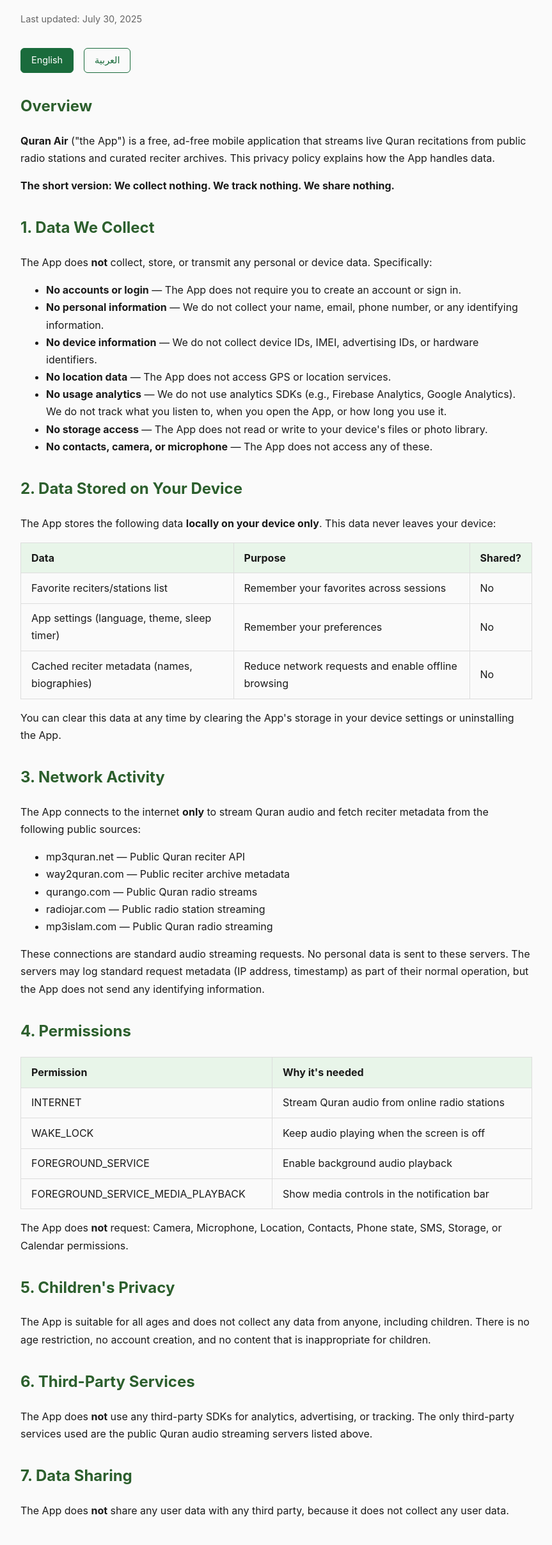
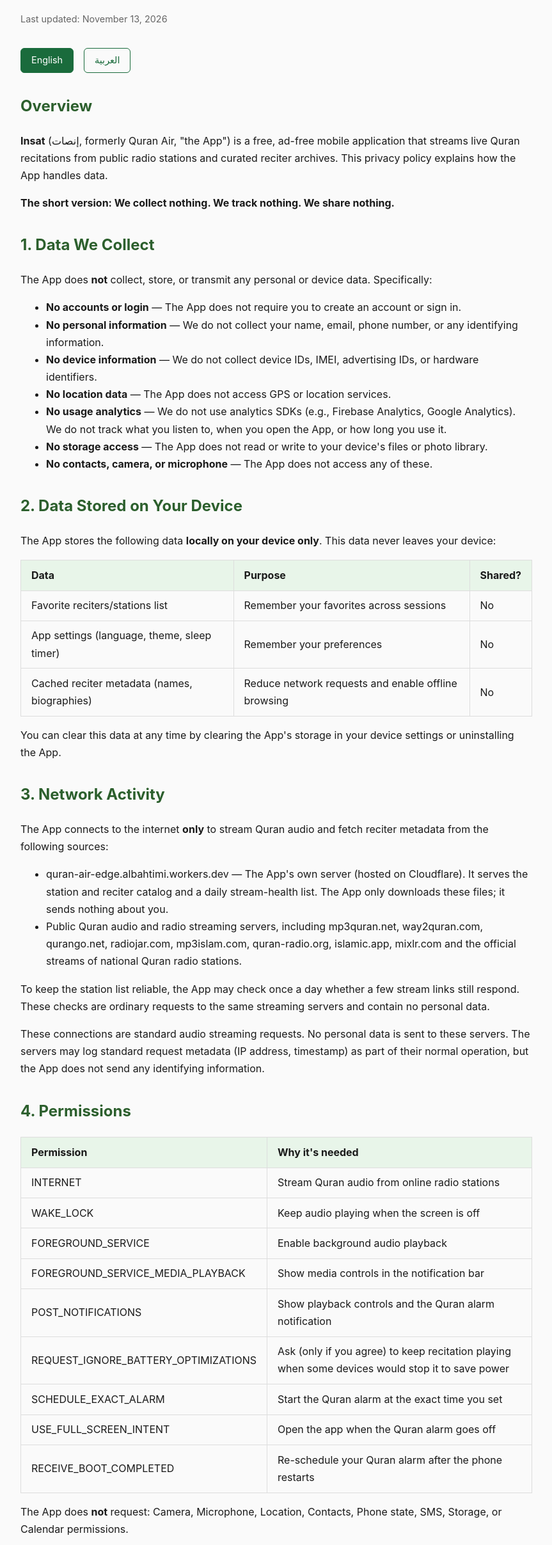
Before and after one commit to AbdelQuddous/pp-quranair, a plain HTML site: page index.html in a window 1280 px wide. Shown: the part 121-2536 px from the top of the page at 64% size, without its empty margins (208-1071 px from the left). Drawn offline with Linux system fonts and the light colour scheme.

Commit message:
Update privacy policy for Insat (إنصات): own catalog server, alarm and notification permissions

```diff
--- a/index.html
+++ b/index.html
@@ -3,7 +3,7 @@
 <head>
     <meta charset="UTF-8">
     <meta name="viewport" content="width=device-width, initial-scale=1.0">
-    <title>Privacy Policy — Quran Air</title>
+    <title>Privacy Policy — Insat (إنصات)</title>
     <style>
         body {
             font-family: -apple-system, BlinkMacSystemFont, "Segoe UI", Roboto, "Helvetica Neue", Arial, sans-serif;
@@ -79,7 +79,7 @@
 <body>
 
 <h1>Privacy Policy</h1>
-<p class="last-updated">Last updated: July 30, 2025</p>
+<p class="last-updated">Last updated: November 13, 2026</p>
 
 <div class="lang-switch">
     <a href="#" class="active" onclick="showLang('en'); return false;">English</a>
@@ -91,7 +91,7 @@
 <div id="lang-en" class="section-en">
 
 <h2>Overview</h2>
-<p><strong>Quran Air</strong> ("the App") is a free, ad-free mobile application that streams live Quran recitations from public radio stations and curated reciter archives. This privacy policy explains how the App handles data.</p>
+<p><strong>Insat</strong> (إنصات, formerly Quran Air, "the App") is a free, ad-free mobile application that streams live Quran recitations from public radio stations and curated reciter archives. This privacy policy explains how the App handles data.</p>
 
 <p><strong>The short version: We collect nothing. We track nothing. We share nothing.</strong></p>
 
@@ -118,14 +118,12 @@
 <p>You can clear this data at any time by clearing the App's storage in your device settings or uninstalling the App.</p>
 
 <h2>3. Network Activity</h2>
-<p>The App connects to the internet <strong>only</strong> to stream Quran audio and fetch reciter metadata from the following public sources:</p>
+<p>The App connects to the internet <strong>only</strong> to stream Quran audio and fetch reciter metadata from the following sources:</p>
 <ul>
-    <li>mp3quran.net — Public Quran reciter API</li>
-    <li>way2quran.com — Public reciter archive metadata</li>
-    <li>qurango.com — Public Quran radio streams</li>
-    <li>radiojar.com — Public radio station streaming</li>
-    <li>mp3islam.com — Public Quran radio streaming</li>
+    <li>quran-air-edge.albahtimi.workers.dev — The App's own server (hosted on Cloudflare). It serves the station and reciter catalog and a daily stream-health list. The App only downloads these files; it sends nothing about you.</li>
+    <li>Public Quran audio and radio streaming servers, including mp3quran.net, way2quran.com, qurango.net, radiojar.com, mp3islam.com, quran-radio.org, islamic.app, mixlr.com and the official streams of national Quran radio stations.</li>
 </ul>
+<p>To keep the station list reliable, the App may check once a day whether a few stream links still respond. These checks are ordinary requests to the same streaming servers and contain no personal data.</p>
 <p>These connections are standard audio streaming requests. No personal data is sent to these servers. The servers may log standard request metadata (IP address, timestamp) as part of their normal operation, but the App does not send any identifying information.</p>
 
 <h2>4. Permissions</h2>
@@ -135,6 +133,11 @@
     <tr><td>WAKE_LOCK</td><td>Keep audio playing when the screen is off</td></tr>
     <tr><td>FOREGROUND_SERVICE</td><td>Enable background audio playback</td></tr>
     <tr><td>FOREGROUND_SERVICE_MEDIA_PLAYBACK</td><td>Show media controls in the notification bar</td></tr>
+    <tr><td>POST_NOTIFICATIONS</td><td>Show playback controls and the Quran alarm notification</td></tr>
+    <tr><td>REQUEST_IGNORE_BATTERY_OPTIMIZATIONS</td><td>Ask (only if you agree) to keep recitation playing when some devices would stop it to save power</td></tr>
+    <tr><td>SCHEDULE_EXACT_ALARM</td><td>Start the Quran alarm at the exact time you set</td></tr>
+    <tr><td>USE_FULL_SCREEN_INTENT</td><td>Open the app when the Quran alarm goes off</td></tr>
+    <tr><td>RECEIVE_BOOT_COMPLETED</td><td>Re-schedule your Quran alarm after the phone restarts</td></tr>
 </table>
 <p>The App does <strong>not</strong> request: Camera, Microphone, Location, Contacts, Phone state, SMS, Storage, or Calendar permissions.</p>
 
@@ -167,7 +170,7 @@
 <div id="lang-ar" class="section-ar">
 
 <h2>نظرة عامة</h2>
-<p><strong>إذاعة القرآن</strong> ("التطبيق") هو تطبيق مجاني وبدون إعلانات يبث تلاوات القرآن الكريم مباشرة من إذاعات عامة وأرشيفات قرائية منتقاة. تشرح سياسة الخصوصية هذه كيف يتعامل التطبيق مع البيانات.</p>
+<p><strong>إنصات</strong> (سابقًا «إذاعة القرآن» / Quran Air، "التطبيق") هو تطبيق مجاني وبدون إعلانات يبث تلاوات القرآن الكريم مباشرة من إذاعات عامة وأرشيفات قرائية منتقاة. تشرح سياسة الخصوصية هذه كيف يتعامل التطبيق مع البيانات.</p>
 
 <p><strong>باختصار: لا نجمع أي بيانات. لا نتتبع أي شيء. لا نشارك أي شيء.</strong></p>
 
@@ -194,14 +197,12 @@
 <p>يمكنك مسح هذه البيانات في أي وقت من خلال مسح تخزين التطبيق في إعدادات جهازك أو حذف التطبيق.</p>
 
 <h2>٣. نشاط الشبكة</h2>
-<p>التطبيق يتصل بالإنترنت <strong>فقط</strong> لبث صوت القرآن وجلب بيانات القراء من المصادر العامة التالية:</p>
+<p>التطبيق يتصل بالإنترنت <strong>فقط</strong> لبث صوت القرآن وجلب بيانات القراء من المصادر التالية:</p>
 <ul>
-    <li>mp3quran.net — واجهة برمجية عامة لقراء القرآن</li>
-    <li>way2quran.com — أرشيف قرائي عام</li>
-    <li>qurango.com — بث إذاعات القرآن</li>
-    <li>radiojar.com — بث إذاعات عامة</li>
-    <li>mp3islam.com — بث إذاعات القرآن</li>
+    <li>quran-air-edge.albahtimi.workers.dev — خادم التطبيق نفسه (مستضاف على Cloudflare). يوفّر قائمة الإذاعات والقراء وقائمة يومية بحالة البث. التطبيق يحمّل هذه الملفات فقط ولا يرسل أي شيء عنك.</li>
+    <li>خوادم بث القرآن والإذاعات العامة، ومنها mp3quran.net وway2quran.com وqurango.net وradiojar.com وmp3islam.com وquran-radio.org وislamic.app وmixlr.com، والبث الرسمي لإذاعات القرآن الوطنية.</li>
 </ul>
+<p>للحفاظ على عمل قائمة الإذاعات، قد يتحقق التطبيق مرة يوميًا من أن بعض روابط البث ما زالت تعمل. هذه طلبات عادية لنفس خوادم البث ولا تحتوي على أي بيانات شخصية.</p>
 <p>هذه الاتصالات هي طلبات بث صوتي عادية. لا يتم إرسال أي بيانات شخصية إلى هذه الخوادم. قد تسجل الخوادم بيانات الطلب القياسية (عنوان IP، الوقت) كجزء من تشغيلها العادي، لكن التطبيق لا يرسل أي معلومات تعريفية.</p>
 
 <h2>٤. الصلاحيات</h2>
@@ -211,6 +212,11 @@
     <tr><td>WAKE_LOCK</td><td>استمرار تشغيل الصوت عند إطفاء الشاشة</td></tr>
     <tr><td>FOREGROUND_SERVICE</td><td>تشغيل الصوت في الخلفية</td></tr>
     <tr><td>FOREGROUND_SERVICE_MEDIA_PLAYBACK</td><td>إظهار أدوات التحكم في شريط الإشعارات</td></tr>
+    <tr><td>POST_NOTIFICATIONS</td><td>إظهار أدوات التشغيل وإشعار منبّه القرآن</td></tr>
+    <tr><td>REQUEST_IGNORE_BATTERY_OPTIMIZATIONS</td><td>طلب استثناء التطبيق من توفير الطاقة (بموافقتك فقط) حتى لا تتوقف التلاوة على بعض الأجهزة</td></tr>
+    <tr><td>SCHEDULE_EXACT_ALARM</td><td>تشغيل منبّه القرآن في الوقت الذي تحدده بالضبط</td></tr>
+    <tr><td>USE_FULL_SCREEN_INTENT</td><td>فتح التطبيق عند رنين منبّه القرآن</td></tr>
+    <tr><td>RECEIVE_BOOT_COMPLETED</td><td>إعادة ضبط منبّه القرآن بعد إعادة تشغيل الهاتف</td></tr>
 </table>
 <p>التطبيق <strong>لا</strong> يطلب: الكاميرا، الميكروفون، الموقع، جهات الاتصال، حالة الهاتف، الرسائل، التخزين، أو التقويم.</p>
 
```
